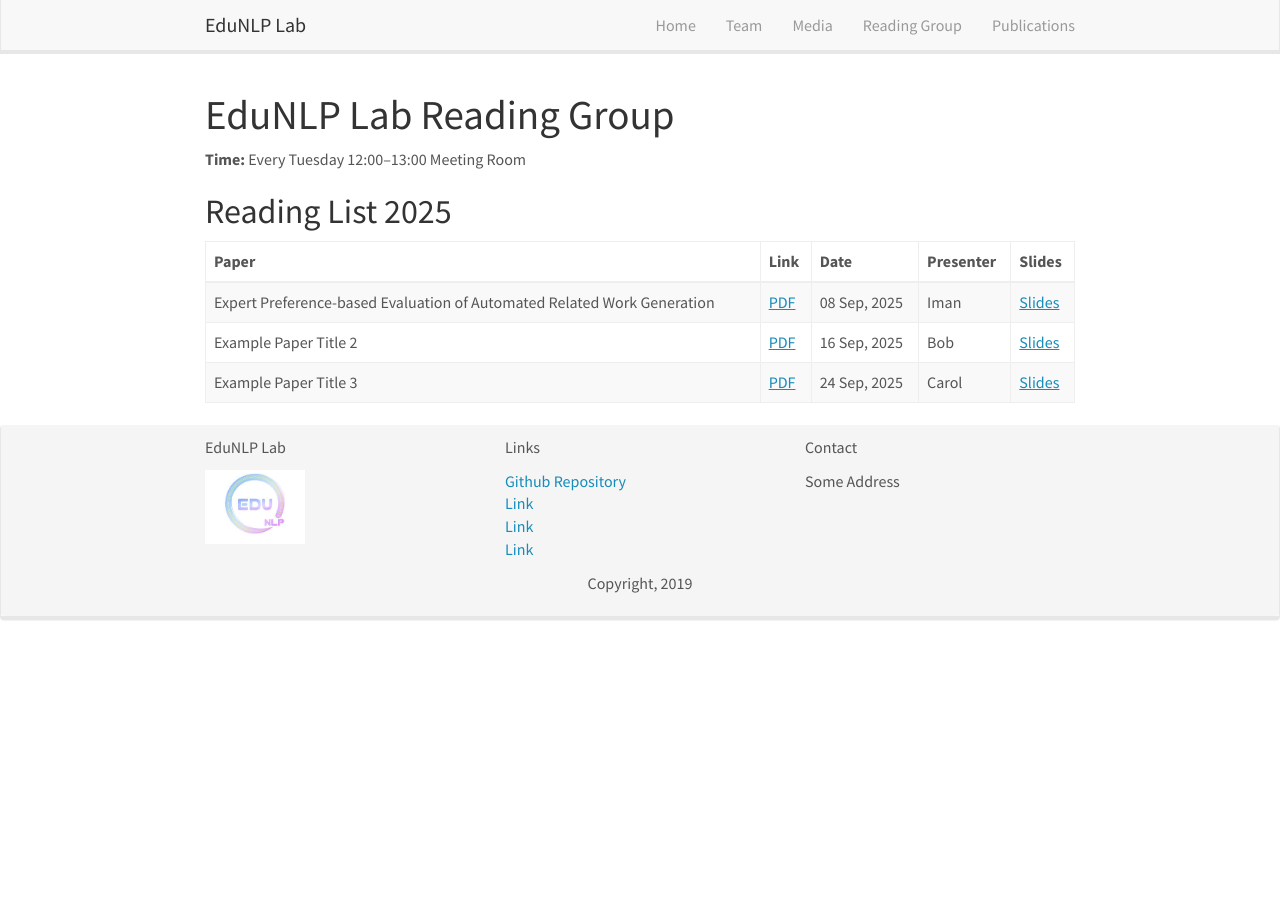
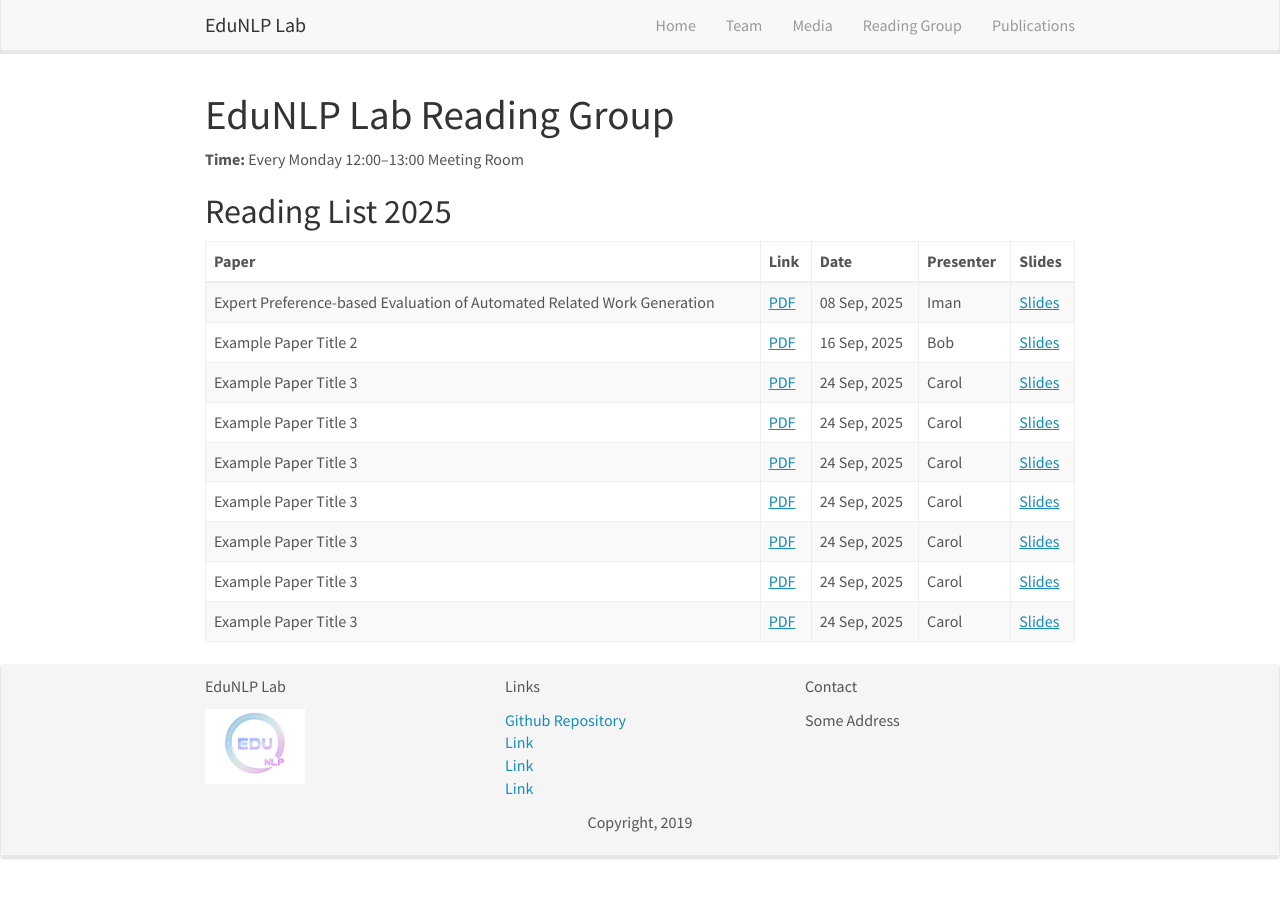
Before and after one commit to NaumanNaeem/EduNLP, a Jekyll site: the page built from _pages/research.md, in a window 1280 px wide. Built offline with Jekyll 4.4.1, drawn with Linux system fonts in a browser that asks for light colours; nearby versions of some CDN libraries.

```diff
--- a/_pages/research.md
+++ b/_pages/research.md
@@ -7,7 +7,7 @@ permalink: /research/
 ---
 
 <h1>EduNLP Lab Reading Group</h1>
-<p><strong>Time:</strong> Every Tuesday 12:00–13:00 Meeting Room</p>
+<p><strong>Time:</strong> Every Monday 12:00–13:00 Meeting Room</p>
 
 <h2>Reading List 2025</h2>
 
@@ -44,6 +44,48 @@ permalink: /research/
         <td>Carol</td>
         <td><a href="/slides/2025-09-24-carol.pdf" target="_blank" rel="noopener">Slides</a></td>
       </tr>
+      <tr>
+        <td>Example Paper Title 3</td>
+        <td><a href="https://example.com/slides3" target="_blank" rel="noopener">PDF</a></td>
+        <td>24 Sep, 2025</td>
+        <td>Carol</td>
+        <td><a href="/slides/2025-09-24-carol.pdf" target="_blank" rel="noopener">Slides</a></td>
+      </tr>
+      <tr>
+        <td>Example Paper Title 3</td>
+        <td><a href="https://example.com/slides3" target="_blank" rel="noopener">PDF</a></td>
+        <td>24 Sep, 2025</td>
+        <td>Carol</td>
+        <td><a href="/slides/2025-09-24-carol.pdf" target="_blank" rel="noopener">Slides</a></td>
+      </tr>
+      <tr>
+        <td>Example Paper Title 3</td>
+        <td><a href="https://example.com/slides3" target="_blank" rel="noopener">PDF</a></td>
+        <td>24 Sep, 2025</td>
+        <td>Carol</td>
+        <td><a href="/slides/2025-09-24-carol.pdf" target="_blank" rel="noopener">Slides</a></td>
+      </tr>
+      <tr>
+        <td>Example Paper Title 3</td>
+        <td><a href="https://example.com/slides3" target="_blank" rel="noopener">PDF</a></td>
+        <td>24 Sep, 2025</td>
+        <td>Carol</td>
+        <td><a href="/slides/2025-09-24-carol.pdf" target="_blank" rel="noopener">Slides</a></td>
+      </tr>
+      <tr>
+        <td>Example Paper Title 3</td>
+        <td><a href="https://example.com/slides3" target="_blank" rel="noopener">PDF</a></td>
+        <td>24 Sep, 2025</td>
+        <td>Carol</td>
+        <td><a href="/slides/2025-09-24-carol.pdf" target="_blank" rel="noopener">Slides</a></td>
+      </tr>
+      <tr>
+        <td>Example Paper Title 3</td>
+        <td><a href="https://example.com/slides3" target="_blank" rel="noopener">PDF</a></td>
+        <td>24 Sep, 2025</td>
+        <td>Carol</td>
+        <td><a href="/slides/2025-09-24-carol.pdf" target="_blank" rel="noopener">Slides</a></td>
+      </tr>
     </tbody>
   </table>
 </div>
```
Also changed, not shown: _pages/team/_posts/2024-10-01-iman.md (deleted, +0 -20 lines), _pages/team/_posts/2024-10-01-mariam.md (+13 -12 lines), _pages/team/_posts/2024-10-10-iman.md (added, +22 -0 lines), images/team/iman.png (added), images/team/mariam.png (added).
